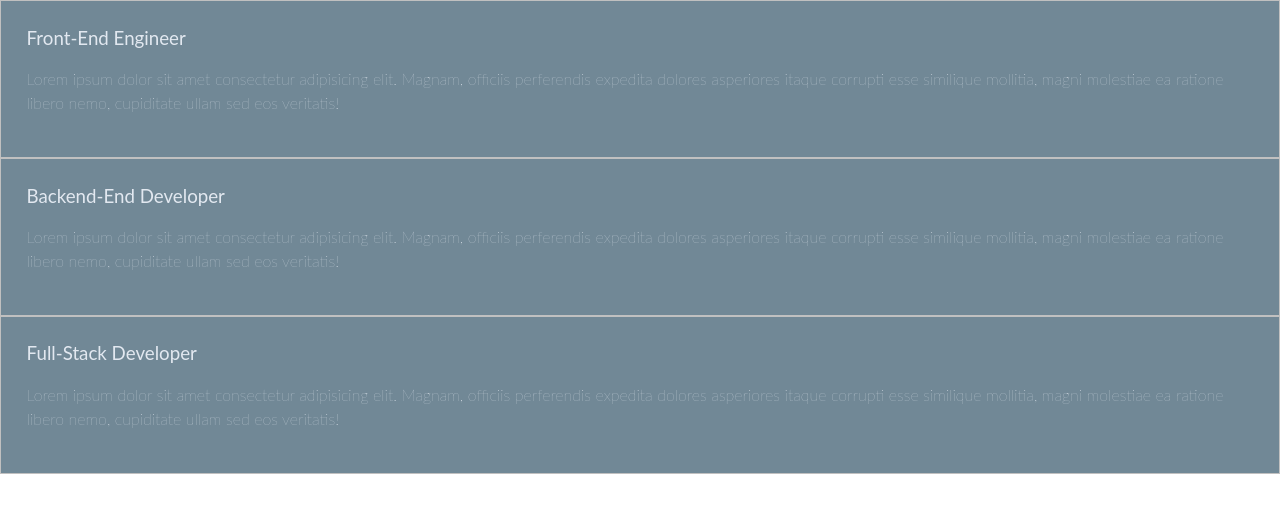
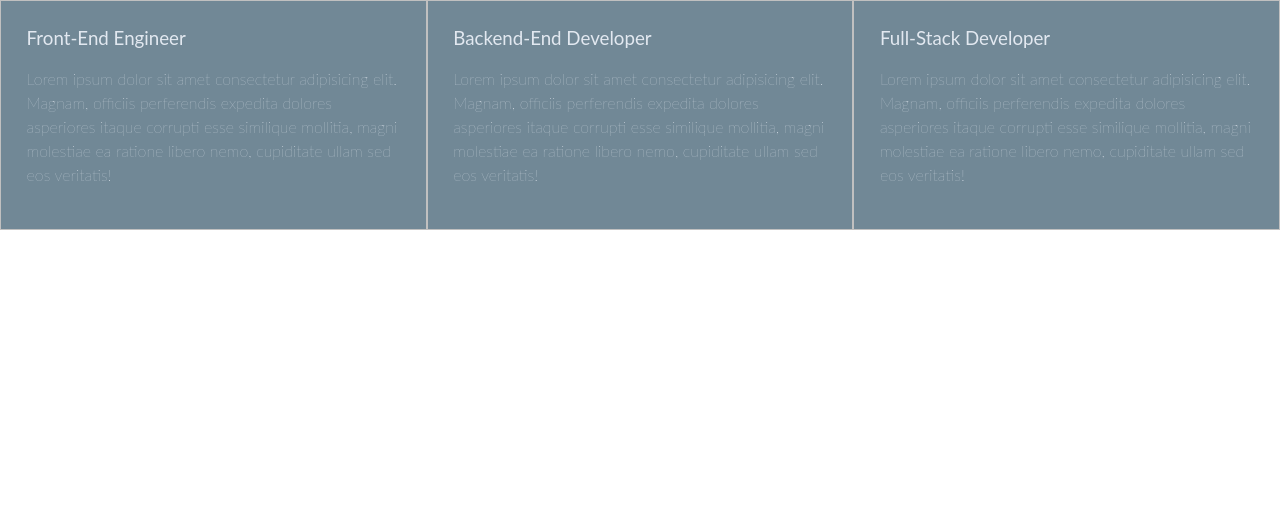
Before and after one commit to num-js/CSS-FlexBox, a plain HTML site: page index.html in a window 1280 px wide. Drawn offline with Linux system fonts and the light colour scheme.

Commit message:
Css different Flex properties

```diff
--- a/styles.css
+++ b/styles.css
@@ -22,16 +22,51 @@ h3 {
 
 
 
-.container {}
+.container {
+    display    : flex;
+    align-items: flex-end;
+    align-items: flex-start;
+    align-items: center;
+
+    /* flex-direction: row;
+    flex-direction: column;
+    flex-direction: column-reverse; */
+
+    justify-content   : space-between;
+    justify-content   : space-around;
+    /* justify-content: space-evenly; */
+    justify-content   : center;
+
+    /* margin-right: -30px; */
+}
 
 .container div {
-    background: #718896;
-    border    : 1px solid silver;
-    padding   : 1.6rem;
+    background : #718896;
+    border : 1px solid silver;
+    padding : 1.6rem;
+    /* flex-basis    : 20%; */
+    /* margin-right  : 30px; */
 }
 
-.item-1 {}
+.item-1 {
+    /* flex: 1; */
+    /* height: 300px; */
+}
 
-.item-2 {}
+.item-2 {
+    /* flex: 2; */
+    /* order: 2; */
+    /* height: 200px; */
 
-.item-3 {}
+}
+
+.item-3 {
+    /* flex: 3; */
+
+    }
+
+@media (max-width: 640px) {
+    .container {
+        flex-direction: column;
+    }
+}
```
